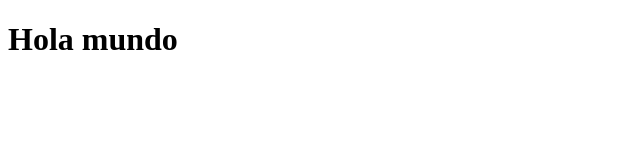
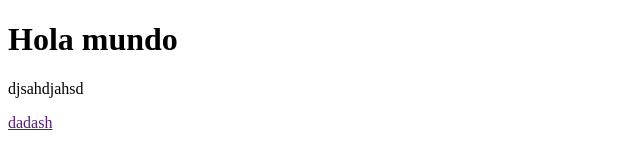
Before and after one commit to Mjuanpablo-77/preuba, a plain HTML site: page index.html in a window 1280 px wide. Shown: the whole page, without its empty margins (0-640 px from the left). Drawn offline with Linux system fonts and the light colour scheme.

Commit message:
agregamos texto

```diff
--- a/index.html
+++ b/index.html
@@ -7,5 +7,7 @@
 </head>
 <body>
 <h1>Hola mundo</h1>
+<p>djsahdjahsd</p>
+<a href="">dadash</a>
 </body>
 </html>
```
